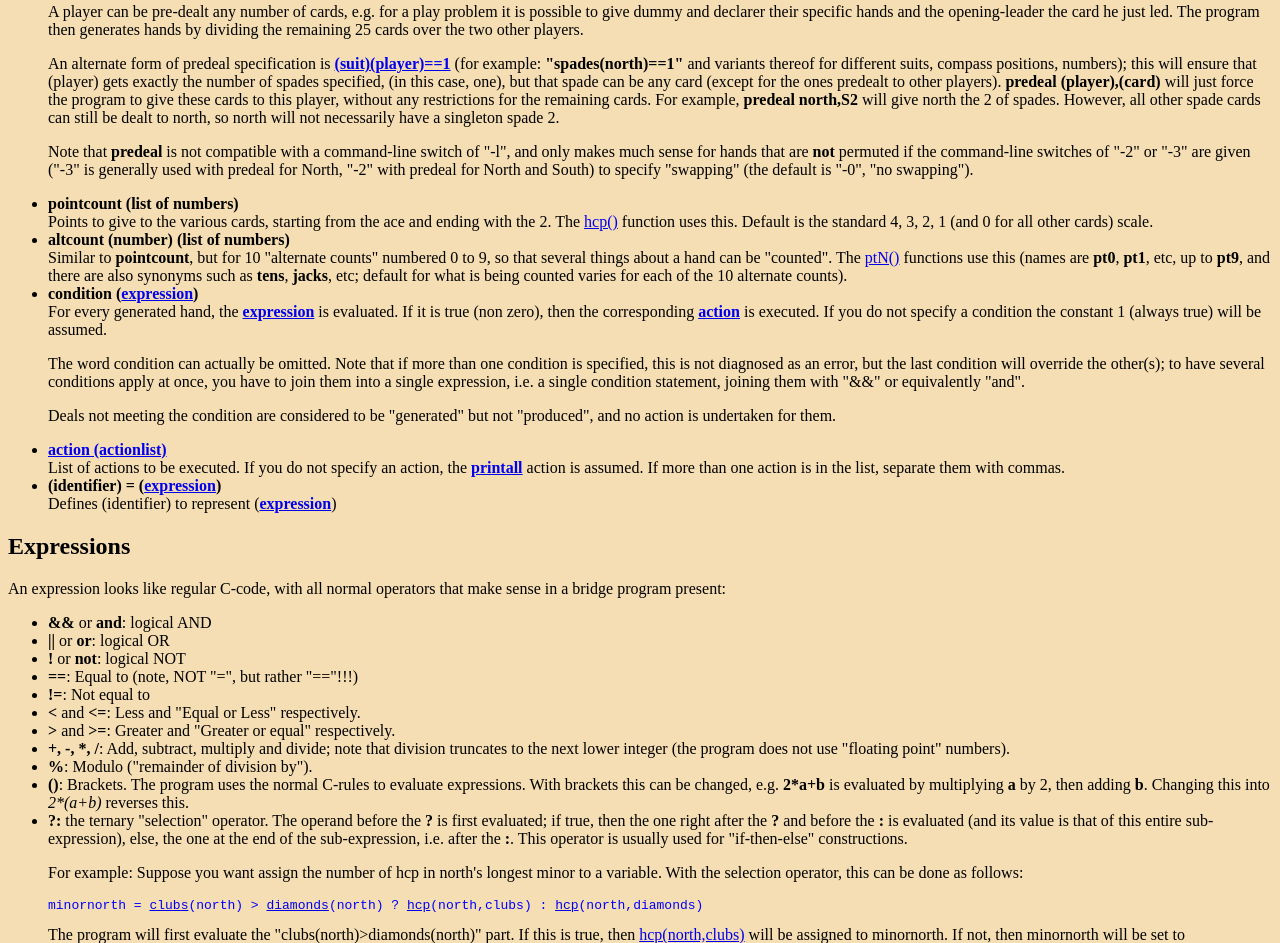
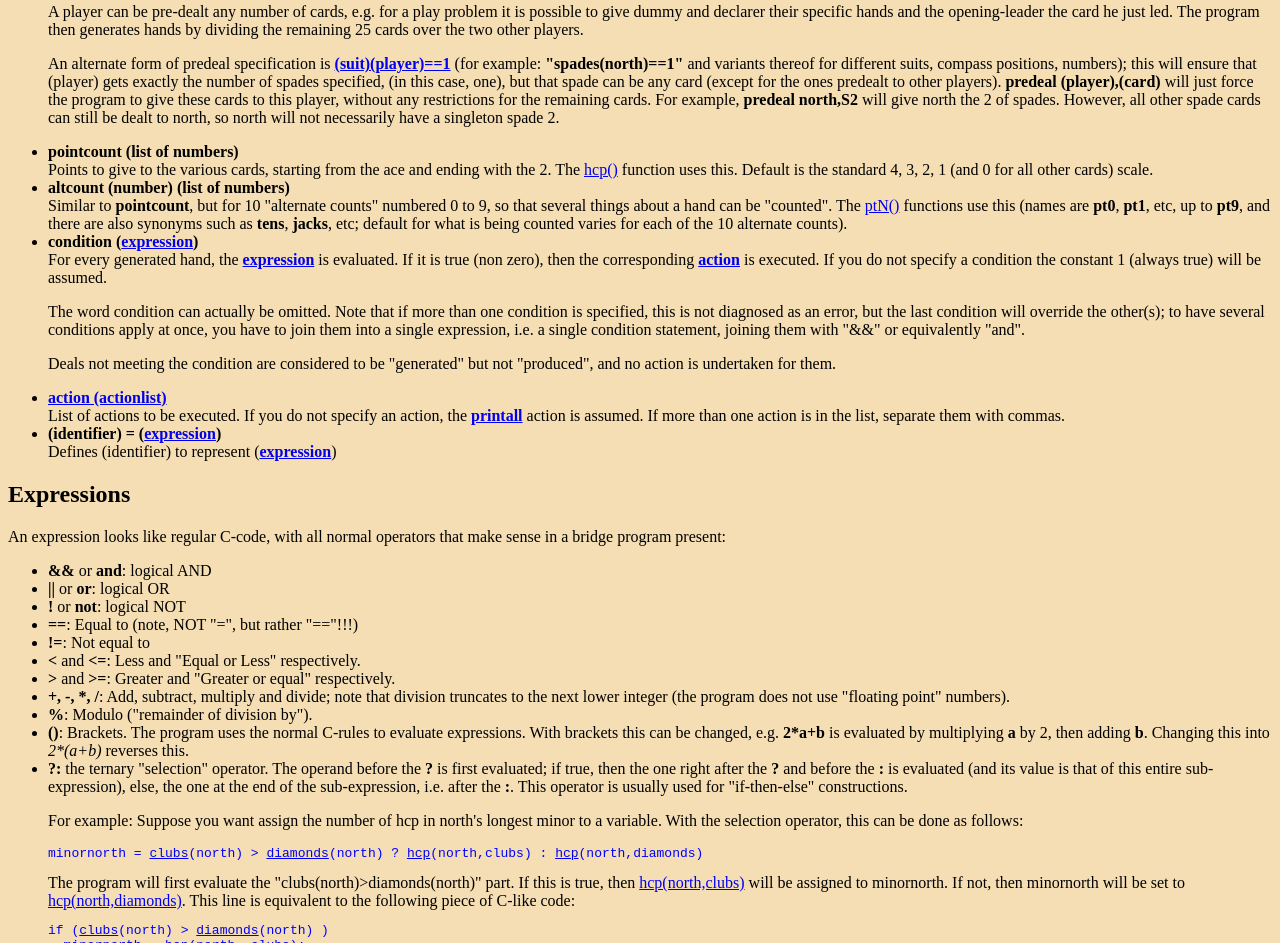
Before and after one commit to suokko/dealer, a plain HTML site: page Manual/input.html in a window 1280 px wide. Shown: the part 993-1936 px from the top of the page. Drawn offline with Linux system fonts and the light colour scheme.

Commit message:
Update manual predeal and swapping working together
Signed-off-by: Pauli Nieminen <suokkos@gmail.com>

```diff
--- a/Manual/input.html
+++ b/Manual/input.html
@@ -117,12 +117,6 @@ denote.
        spades.  However, all other spade cards can still be dealt to north,
        so north will not necessarily have a singleton spade 2.
        <p>
-       Note that <b>predeal</b> is not compatible with a command-line switch
-       of "-l", and only makes much sense for hands that are <b>not</b>
-       permuted if the command-line switches of "-2" or "-3" are given
-       ("-3" is generally used with predeal for North, "-2" with predeal
-       for North and South) to specify "swapping" (the default is "-0",
-       "no swapping").
 <li><b>pointcount (list of numbers)<br></b>
        Points to give to the various cards, starting from the ace and ending
        with the 2.  The <A HREF="#hcp">hcp()</A> function uses this. Default
```
